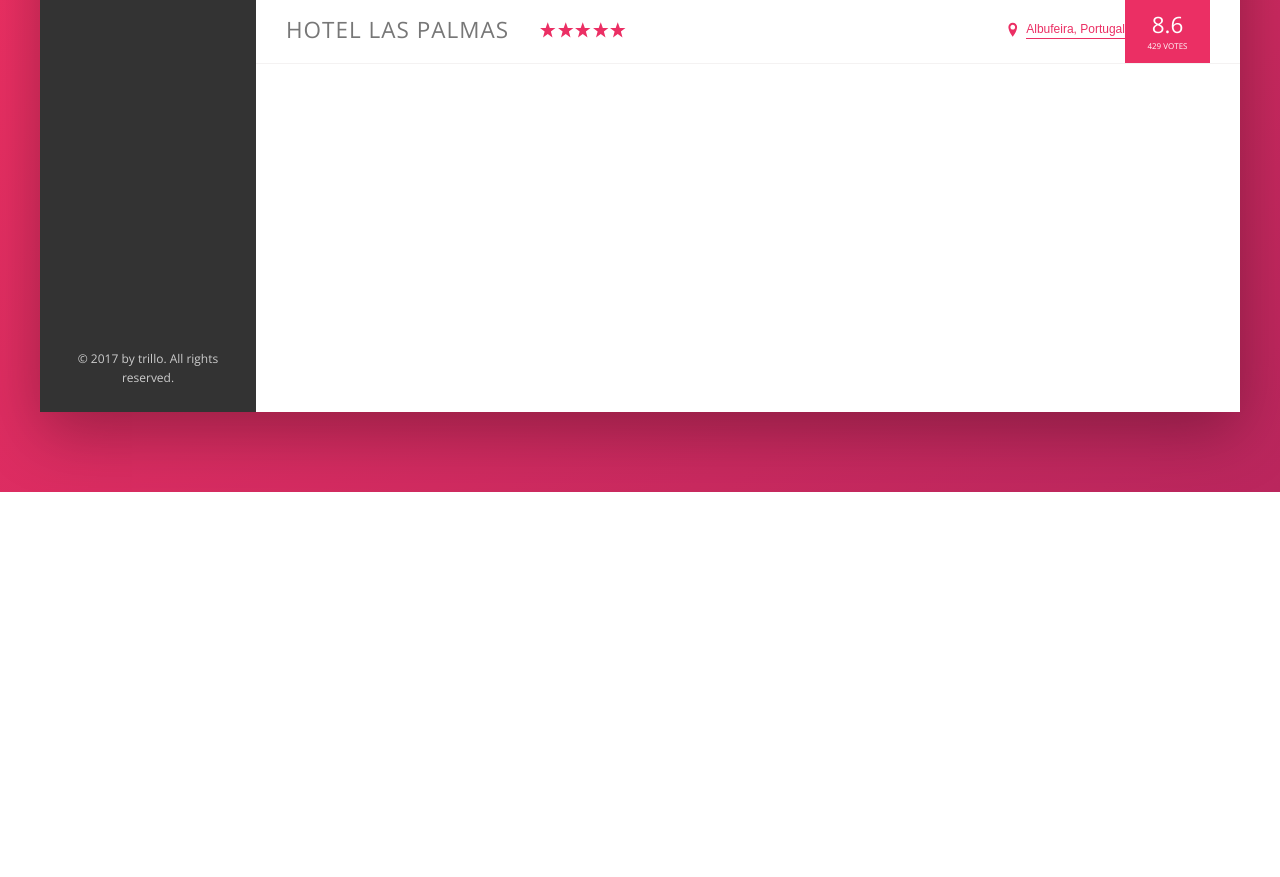
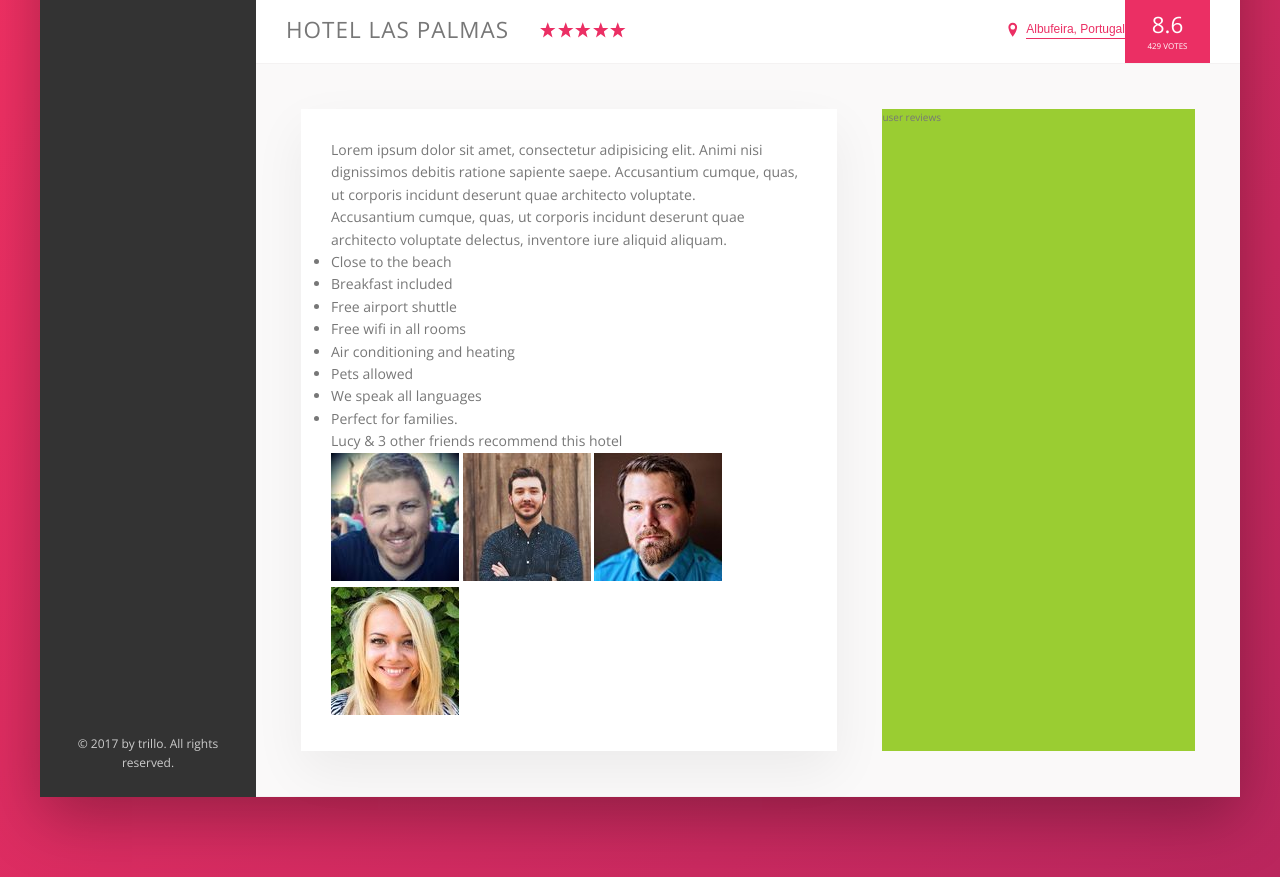
Before and after one commit to Krenbot/trillo, a website: page index.html in a window 1280 px wide. Shown: the part 538-1415 px from the top of the page. Before the commit the page ends 1030 px from the top, so only its background shows below. Drawn offline with nearby package versions, Linux system fonts and the light colour scheme.

Commit message:
apply description scaffolding, include user images

```diff
--- a/img/text.txt
+++ b/img/text.txt
@@ -1,8 +1,6 @@
 DESCRIPTION TEXT
 
-Lorem ipsum dolor sit amet, consectetur adipisicing elit. Animi nisi dignissimos debitis ratione sapiente saepe. Accusantium cumque, quas, ut corporis incidunt deserunt quae architecto voluptate.
 
-Accusantium cumque, quas, ut corporis incidunt deserunt quae architecto voluptate delectus, inventore iure aliquid aliquam.
 
 
 
--- a/index.html
+++ b/index.html
@@ -14,10 +14,8 @@
 
 <body>
     <div class="container">
-
         <header class="header">
             <img src="img/logo.png" alt="trillo logo" class="logo">
-
             <form action="#" class="search">
                 <input type="text" class="search__input" placeholder="Search hotels">
                 <button class="search__button">
@@ -26,7 +24,6 @@
                     </svg>
                 </button>
             </form>
-
             <nav class="user-nav">
                 <div class="user-nav__icon-box">
                     <svg class="user-nav__icon">
@@ -45,10 +42,10 @@
                     <span class="user-nav__user-name">Jonas</span>
                 </div>
             </nav>
-
         </header>
 
         <div class="content">
+
             <nav class="sidebar">
                 <ul class="side-nav">
                     <li class="side-nav__item side-nav__item--active">
@@ -84,7 +81,6 @@
                         </a>
                     </li>
                 </ul>
-
                 <div class="legal">
                     &copy; 2017 by trillo. All rights reserved.
                 </div>
@@ -133,9 +129,54 @@
                         <div class="overview__rating-count">429 votes</div>
                     </div>
                 </div>
+
+                <div class="detail">
+
+                    <div class="description">
+
+                        <p class="paragraph">
+                            Lorem ipsum dolor sit amet, consectetur adipisicing elit. Animi nisi dignissimos debitis
+                            ratione sapiente saepe. Accusantium cumque, quas, ut corporis incidunt deserunt quae
+                            architecto voluptate.
+                        </p>
+                        <p class="paragraph">
+                            Accusantium cumque, quas, ut corporis incidunt deserunt quae architecto voluptate delectus,
+                            inventore iure aliquid aliquam.
+                        </p>
+
+                        <ul class="list">
+                            <li class="list__item">Close to the beach</li>
+                            <li class="list__item">Breakfast included</li>
+                            <li class="list__item">Free airport shuttle</li>
+                            <li class="list__item">Free wifi in all rooms</li>
+                            <li class="list__item">Air conditioning and heating</li>
+                            <li class="list__item">Pets allowed</li>
+                            <li class="list__item">We speak all languages</li>
+                            <li class="list__item">Perfect for families.</li>
+                        </ul>
+
+                        <div class="recommend">
+                            <p class="recommend-count">Lucy & 3 other friends recommend this hotel</p>
+                            <div class="recommend__friends">
+                                <img src="img/user-3.jpg" alt="" class="recommend__photo">
+                                <img src="img/user-4.jpg" alt="" class="recommend__photo">
+                                <img src="img/user-5.jpg" alt="" class="recommend__photo">
+                                <img src="img/user-6.jpg" alt="" class="recommend__photo">
+                            </div>
+
+                        </div>
+
+                    </div>
+
+                    <div class="user-reviews">
+                        user reviews
+                    </div>
+
+                </div>
+
+
+            </main>
         </div>
-        </main>
-    </div>
     </div>
 </body>
 
--- a/sass/_base.scss
+++ b/sass/_base.scss
@@ -12,7 +12,10 @@
     --color-grey-dark-2: #777;
     --color-grey-dark-3: #999;
 
-    --shadow-dark: 0 2rem 6rem rgba(0, 0, 0, .3);
+    --shadow-dark: 0 2rem 6rem rgba(0, 0, 0, 0.3);
+    --shadow-light: 0 2rem 5rem rgba(0, 0, 0, 0.06);
+
+    --line: 1px solid var(--color-grey-light-2);
 }
 
 * {
--- a/sass/_components.scss
+++ b/sass/_components.scss
@@ -175,8 +175,6 @@
     padding: 2.5rem;
 }
 
-//////////
-//Gallery
 .gallery {
     display: flex;
 
@@ -187,11 +185,9 @@
 
 }
 
-//////////
-//Overview
 .overview {
     display: flex;
-    border-bottom: 1px solid var(--color-grey-light-2);
+    border-bottom: var(--line);
     align-items: center;
 
     &__heading {
@@ -250,9 +246,6 @@
 
 }
 
-////////////////
-//Button
-
 .btn-inline {
     border: none;
     color: var(--color-primary);
--- a/sass/_layout.scss
+++ b/sass/_layout.scss
@@ -10,8 +10,7 @@
     font-size: 1.4rem;
     height: 7rem;
     background-color: white;
-    border-bottom: 1px solid var(--color-grey-light-2);
-
+    border-bottom: var(--line);
     display: flex;
     justify-content: space-between;
     align-items: center;
@@ -32,8 +31,25 @@
 
 .hotel-view {
     background-color: white;
+}
 
-    //Test
-    height: 80rem;
+.detail {
+    display: flex;
+    padding: 4.5rem;
+    background-color: var(--color-grey-light-1);
+    border-bottom: var(--line);
+}
+
+.description {
+    font-size: 1.4rem;
+    background-color: #fff;
+    box-shadow: var(--shadow-light);
+    padding: 3rem;
+    flex: 0 0 60%;
+    margin-right: 4.5rem;
+}
+
+.user-reviews {
+    background-color: yellowgreen;
     flex: 1;
 }
```
Also changed, not shown: sass/main.css, 1 other file.
